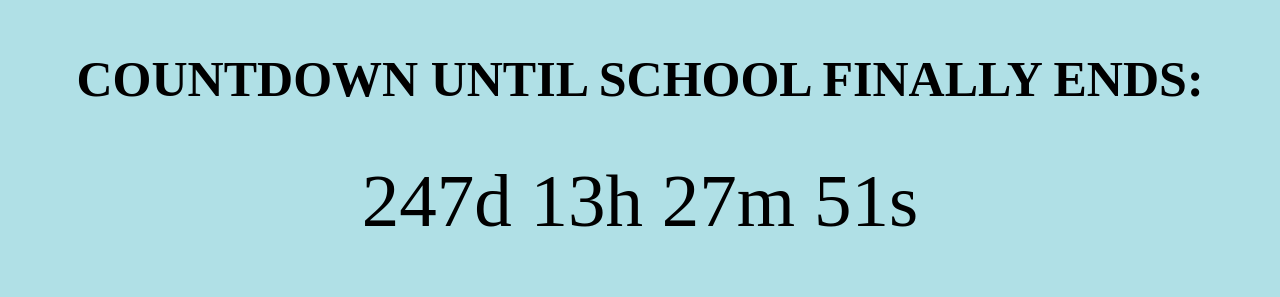
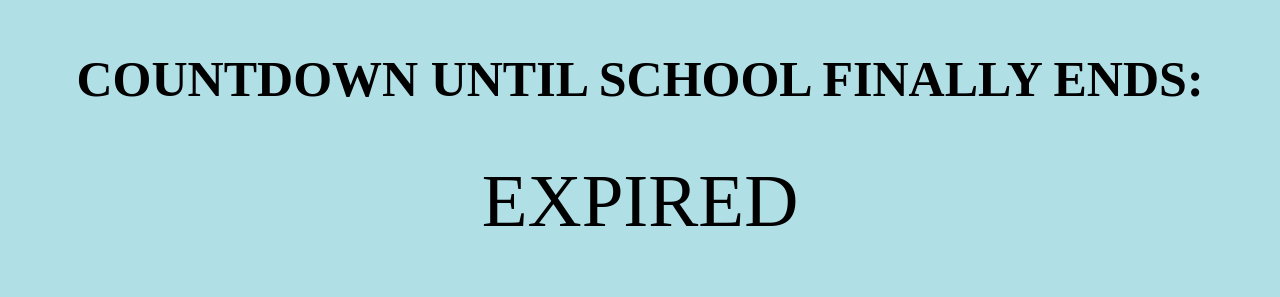
Before and after one commit to DigitalRipple/School-final-countdown, a plain HTML site: page index.html in a window 1280 px wide. Shown: the top 297 px of the page. Drawn offline with Linux system fonts and the light colour scheme.

Commit message:
Update index.html

```diff
--- a/index.html
+++ b/index.html
@@ -26,7 +26,7 @@ h3 {
 <p id="demo"></p>
 
 <script>
-var countDownDate = new Date("June 23, 2021 15:37:25").getTime();
+var countDownDate = new Date("June 24, 2020 00:00:00").getTime();
 var x = setInterval(function() {
   var now = new Date().getTime();
   var distance = countDownDate - now;
```
